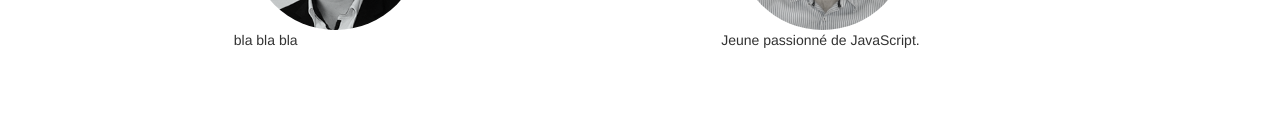
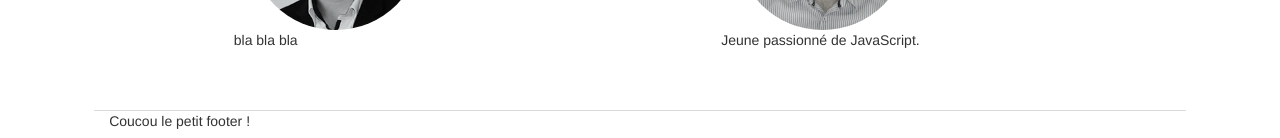
Before and after one commit to Lille-Web/lilleweb.fr, a Jekyll site: the page built from index.html, in a window 1280 px wide. Shown: the part 1902-2040 px from the top of the page. Built offline with Jekyll 4.4.1, drawn with Linux system fonts in a browser that asks for light colours; before the commit the page ends 2012 px from its top, so only the background shows below that.

Commit message:
add tmp footer

```diff
--- a/_includes/footerPage.html
+++ b/_includes/footerPage.html
@@ -1,3 +1,7 @@
 <footer>
-
+  <div class="row">
+    <div class="col-md-10 col-md-offset-1">
+      <p> Coucou le petit footer ! </p>
+    </div>
+  </div>
 </footer>
--- /dev/null
+++ b/_sass/footer.scss
@@ -0,0 +1,7 @@
+footer{
+  .row{
+    .col-md-10{
+      border-top : 1px solid #D9D9D9;
+    }
+  }
+}
--- a/css/style.scss
+++ b/css/style.scss
@@ -11,6 +11,7 @@ $white : #FFF;
 @import "articles";
 @import "contact";
 @import "highlight";
+@import "footer";
 
 html,
 body,
```
